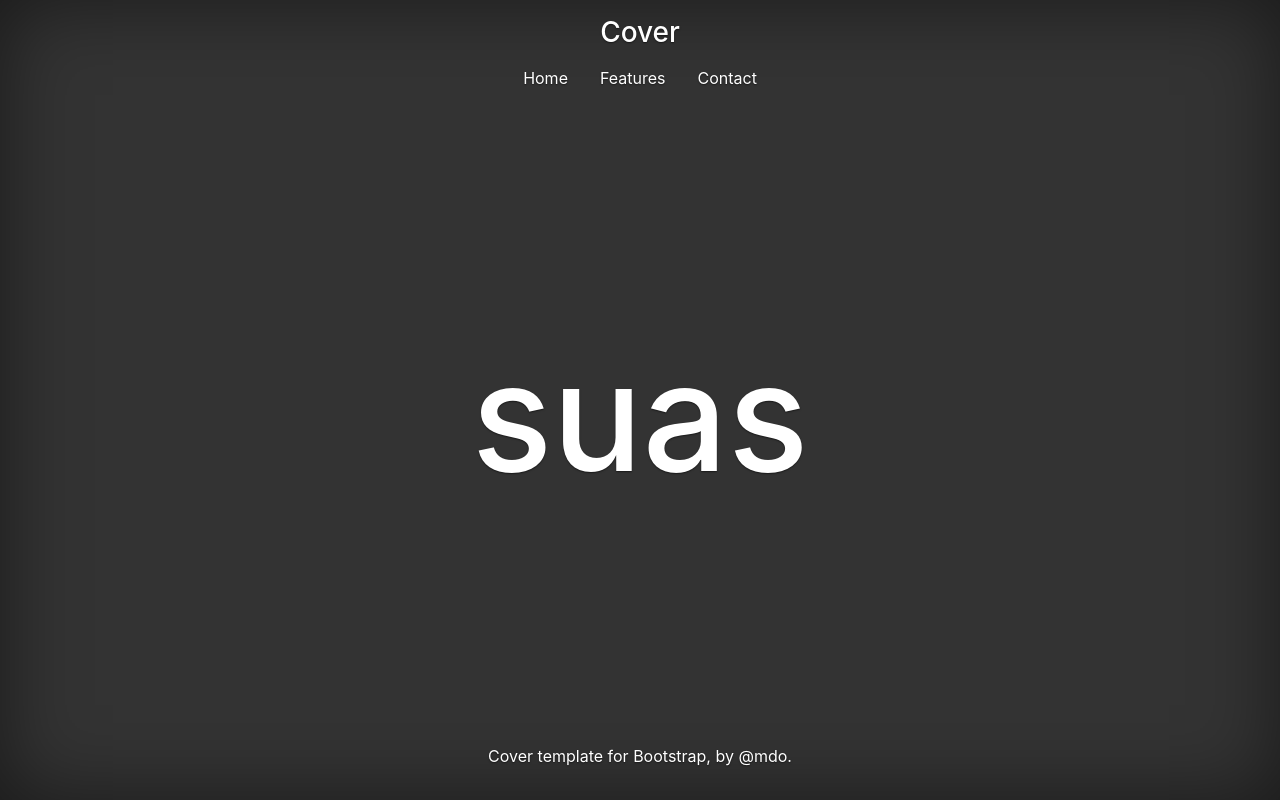
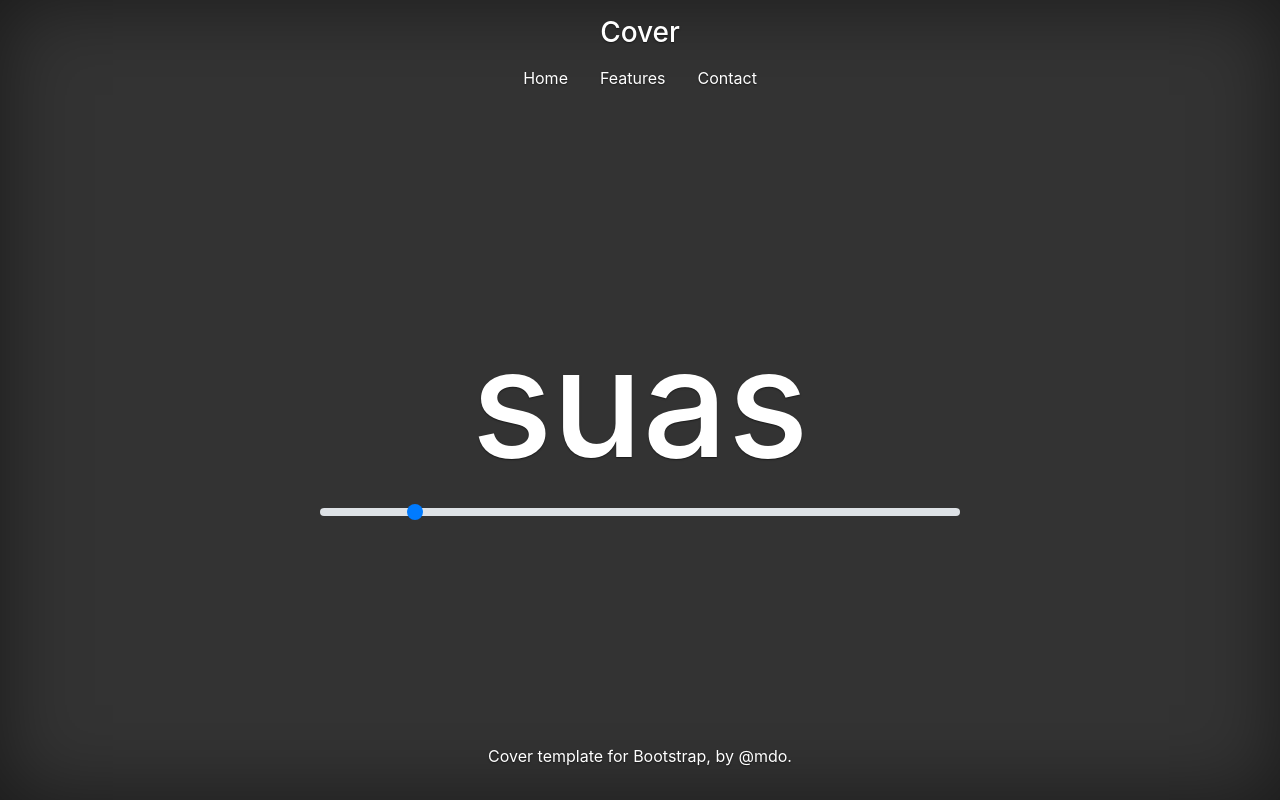
Before and after one commit to Afonsojr/speedReader, a website: page index.html in a window 1280 px wide. Drawn offline with nearby package versions, Linux system fonts and the light colour scheme.

Commit message:
add input range

```diff
--- a/cover.css
+++ b/cover.css
@@ -44,3 +44,7 @@ body {
 .teste {
   font-size: 150px;
 }
+
+.hilight {
+  color: tomato;
+}
--- a/index.html
+++ b/index.html
@@ -86,7 +86,14 @@
       </header>
 
       <main role="main" class="inner cover">
-        <h1 class="teste cover-heading">Template</h1>
+        <h1 class="teste cover-heading"></h1>
+        <input
+          type="range"
+          class="custom-range"
+          min="0"
+          max="5"
+          id="customRange2"
+        />
       </main>
 
       <footer class="mastfoot mt-auto">
--- a/sandbox.js
+++ b/sandbox.js
@@ -1,17 +1,27 @@
 const result = document.querySelector(".teste");
+const input = document.querySelector("input");
 
+// TODO texto priveniente de um input
 const texto =
   "Ao contrário do que se acredita, Lorem Ipsum não é simplesmente um texto randômico. Com mais de 2000 anos, suas raízes podem ser encontradas em uma obra de literatura latina clássica datada de 45 AC. Richard McClintock, um professor de latim do Hampden-Sydney College na Virginia, pesquisou uma das mais obscuras palavras em latim, consectetur, oriunda de uma passagem de Lorem Ipsum, e, procurando por entre citações da palavra na literatura clássica, descobriu a sua indubitável origem. Lorem Ipsum vem das seções 1.10.32 e 1.10.33 do de Finibus Bonorum et Malorum (Os Extremos do Bem e do Mal), de Cícero, escrito em 45 AC. Este livro é um tratado de teoria da ética muito popular na época da Renascença. A primeira linha de Lorem Ipsum, Lorem Ipsum dolor sit amet... vem de uma linha na seção 1.10.32.";
 const texto2Array = texto.split(" ");
-const textoLength = texto2Array.length;
-console.log(texto2Array);
+const textoLength = texto2Array.length - 1;
+input.max = textoLength;
 
 let contador = 0;
 const timer = setInterval(() => {
-  result.textContent = `${texto2Array[contador]}`;
-  if (contador >= textoLength + 1) {
+  let word = texto2Array[contador];
+  result.textContent = `${word}`;
+
+  input.value = contador;
+  if (contador >= textoLength) {
     clearInterval(timer);
   } else {
     contador++;
   }
 }, 250);
+
+// `${word.slice(0,3)}${word.slice(3,5)}${word.slice(5)}`
+document.addEventListener("input", () => {
+  contador = input.value;
+});
```
Also changed, not shown: package.json (added, +19 -0 lines).
